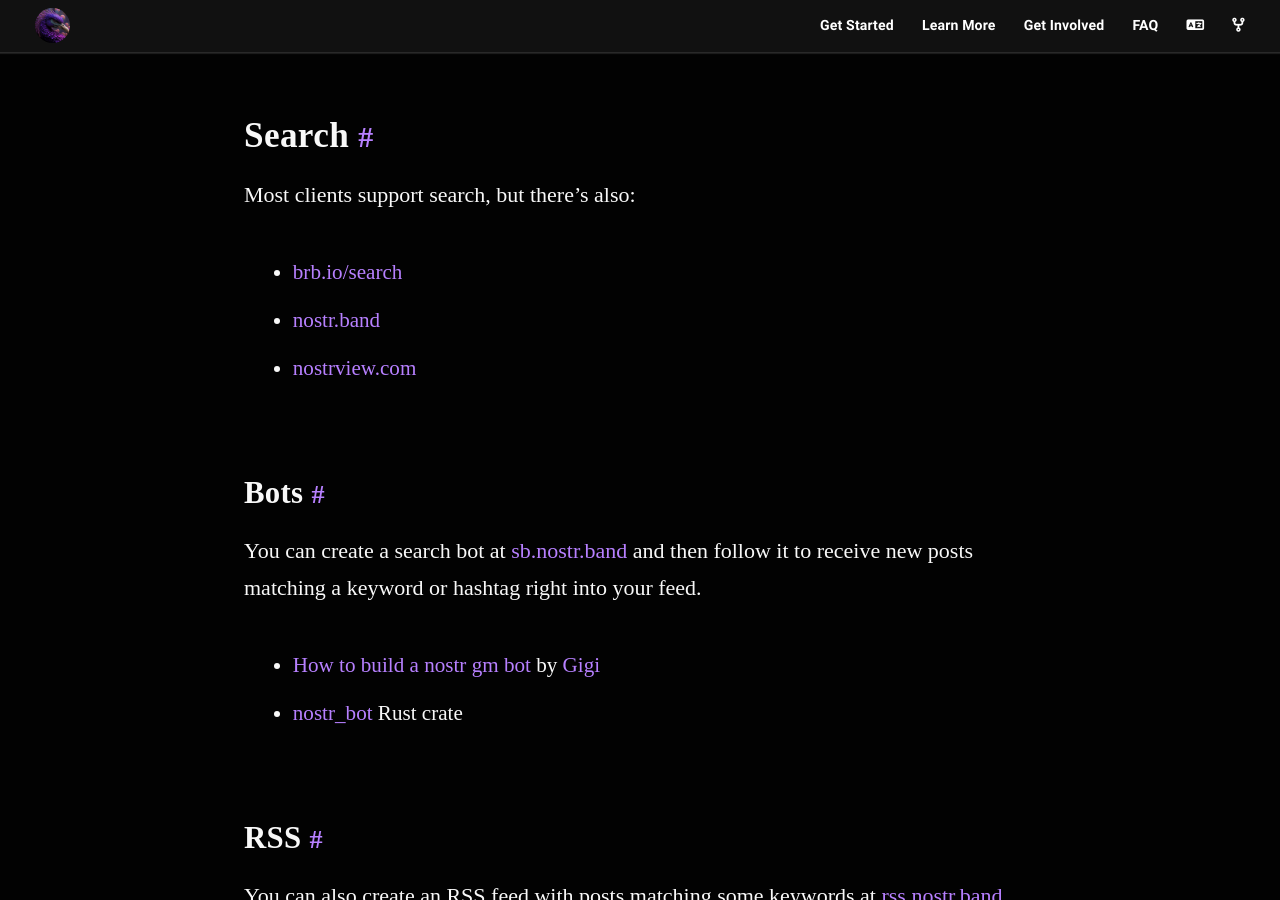
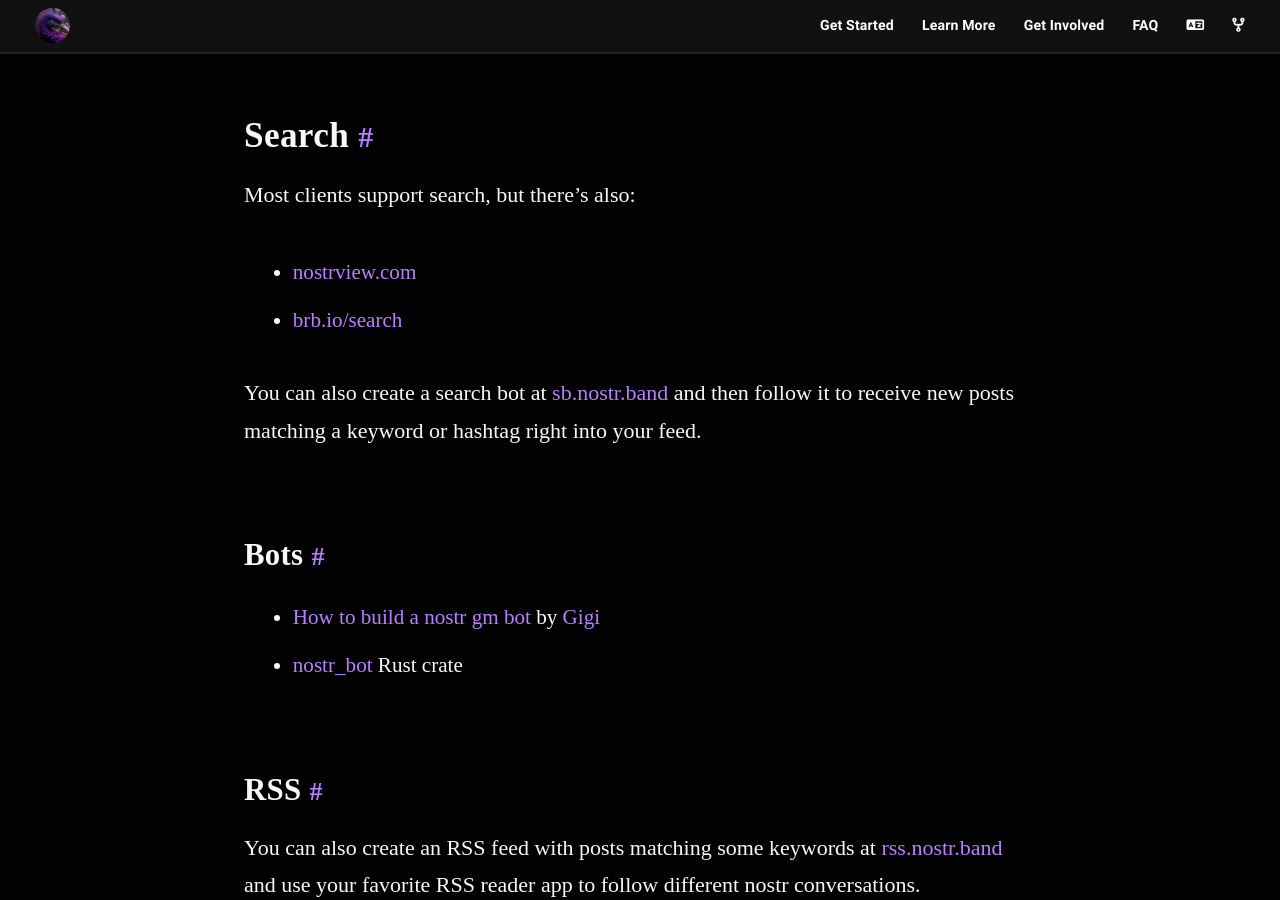
Before and after one commit to nostr-resources/nostr-resources.github.io, a Jekyll site: the page built from index.md, in a window 1280 px wide and 900 px high, scrolled down 9625 px. Built offline with Jekyll 4.4.1, drawn with Linux system fonts in a browser that asks for light colours; some web fonts are replaced.

Commit message:
Update search section

```diff
--- a/index.md
+++ b/index.md
@@ -264,13 +264,12 @@ amount, and a pay button. One such client is Damus, which shows a nice
 
 Most clients support search, but there's also:
 
+- [nostrview.com](https://nostrview.com)
 - [brb.io/search](https://brb.io/search)
-- [nostr.band](https://nostr.band/)
-- [nostrview.com](https://nostrview.com)
+
+You can also create a search bot at [sb.nostr.band](https://sb.nostr.band) and then follow it to receive new posts matching a keyword or hashtag right into your feed.
 
 ### Bots
-
-You can create a search bot at [sb.nostr.band](https://sb.nostr.band) and then follow it to receive new posts matching a keyword or hashtag right into your feed.
 
 - [How to build a nostr gm bot](https://dergigi.com/2023/01/19/how-to-build-a-nostr-gm-bot/) by [Gigi](https://www.nostr.guru/p/npub1dergggklka99wwrs92yz8wdjs952h2ux2ha2ed598ngwu9w7a6fsh9xzpc)
 - [nostr_bot](https://docs.rs/nostr-bot/latest/nostr_bot/) Rust crate
```
